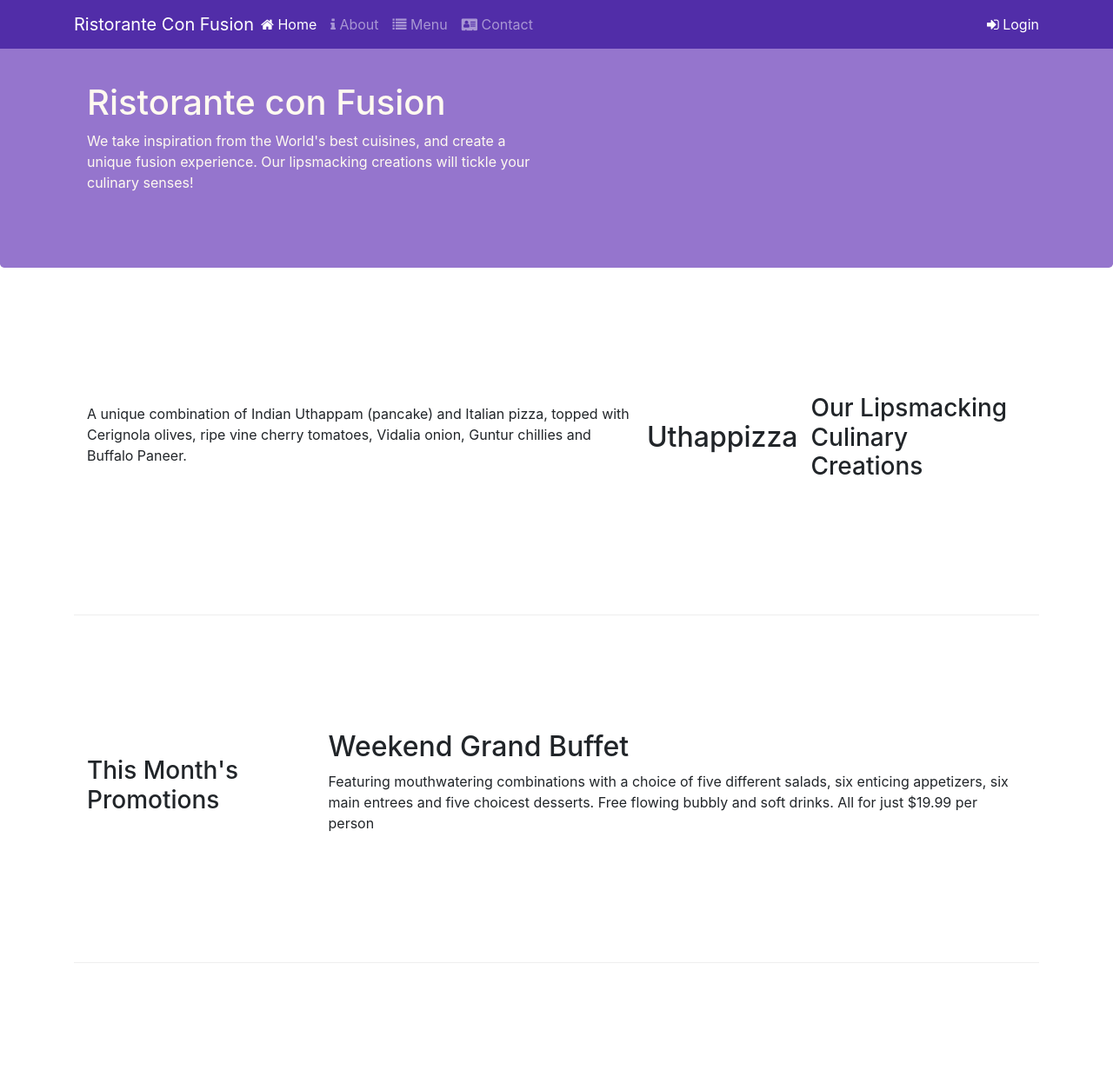
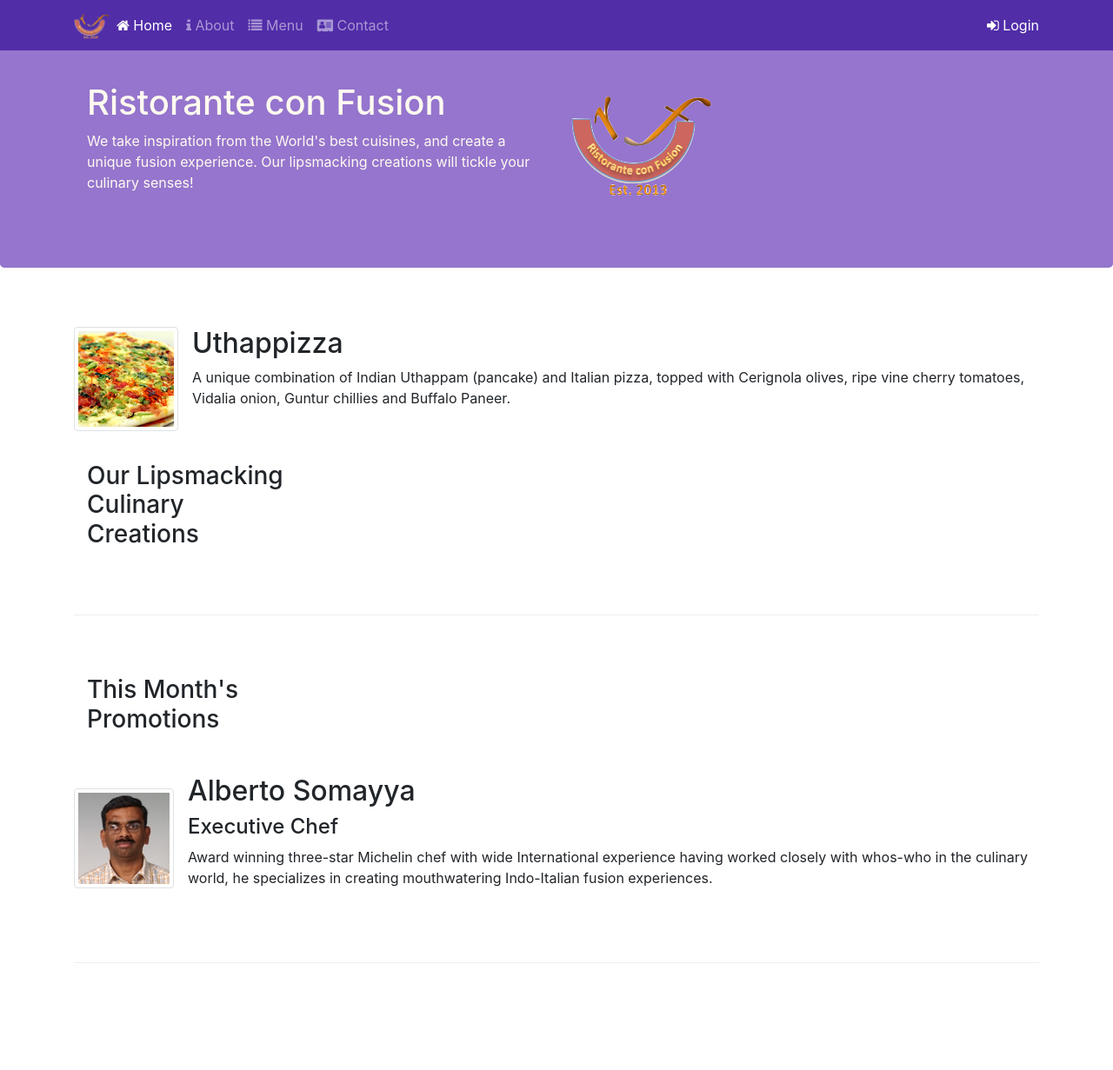
Before and after one commit to EkanshMangal/BootStrap-Learn, a website: page index.html in a window 1280 px wide. Shown: the top 1231 px of the page at 87% size. Drawn offline with nearby package versions, Linux system fonts and the light colour scheme.

Commit message:
Images and Media added

```diff
--- a/index.html
+++ b/index.html
@@ -21,7 +21,7 @@
             <button class="navbar-toggler" type="button" data-toggle="collapse" data-target="#Navbar">
             <span class="navbar-toggler-icon"></span>
             </button>
-           <a class="navbar-brand mr-auto" href="./index.html">Ristorante Con Fusion</a>
+            <a class="navbar-brand mr-auto" href="#"><img src="img/logo.png" height="30" width="41"></a>
            <div class="collapse navbar-collapse" id="Navbar">
                 <ul class="navbar-nav mr-auto">
                     <li class="nav-item active"><a class="nav-link" href="./index.html"><span class="fa fa-home "></span> Home</a></li>
@@ -42,7 +42,8 @@
                     <h1>Ristorante con Fusion</h1>
                     <p>We take inspiration from the World's best cuisines, and create a unique fusion experience. Our lipsmacking creations will tickle your culinary senses!</p>
                 </div>
-                <div class="col-12 col-sm">
+                <div class="col-12 col-sm align-self-center">
+                    <img src="img/logo.png" class="img-fluid">
                 </div>
             </div>
         </div>
@@ -53,9 +54,16 @@
             <div class="col-12 col-sm-4 order-sm-last col-md-3 ">
                 <h3>Our Lipsmacking Culinary Creations</h3>
             </div>
-                <h2>Uthappizza</h2>
-                <div class="col col-sm order-sm-first col-md">
-                <p>A unique combination of Indian Uthappam (pancake) and Italian pizza, topped with Cerignola olives, ripe vine cherry tomatoes, Vidalia onion, Guntur chillies and Buffalo Paneer.</p>
+            <div class="media">
+                <img class="d-flex mr-3 img-thumbnail align-self-center"
+                        src="img/uthappizza.png" alt="Uthappizza">
+                <div class="media-body">
+                    <h2 class="mt-0">Uthappizza</h2>
+                    <p class="d-none d-sm-block">A unique combination of Indian Uthappam (pancake) and
+                        Italian pizza, topped with Cerignola olives, ripe vine
+                        cherry tomatoes, Vidalia onion, Guntur chillies and
+                        Buffalo Paneer.</p>
+                </div>
             </div>
         </div>
 
@@ -64,9 +72,18 @@
             <div class="col-12 col-sm-4 col-md-3">
                 <h3>This Month's Promotions</h3>
             </div>
-            <div class="col col-sm col-md">
-                <h2>Weekend Grand Buffet</h2>
-                <p>Featuring mouthwatering combinations with a choice of five different salads, six enticing appetizers, six main entrees and five choicest desserts. Free flowing bubbly and soft drinks. All for just $19.99 per person </p>
+            <div class="media">
+                <img class="d-flex mr-3 img-thumbnail align-self-center"
+                        src="img/alberto.png" alt="Alberto Somayya">
+                <div class="media-body">
+                    <h2 class="mt-0">Alberto Somayya</h2>
+                    <h4>Executive Chef</h4>
+                    <p class="d-none d-sm-block">Award winning three-star Michelin chef with wide
+                        International experience having worked closely with
+                        whos-who in the culinary world, he specializes in
+                        creating mouthwatering Indo-Italian fusion experiences.
+                        </p>
+                </div>
             </div>
         </div>
 
```
Also changed, not shown: aboutus.html (+3 -2 lines), contactus.html (+3 -2 lines), img/alberto.png (added), img/buffet.png (added), img/logo.png (added), img/uthappizza.png (added), 1 other file.
